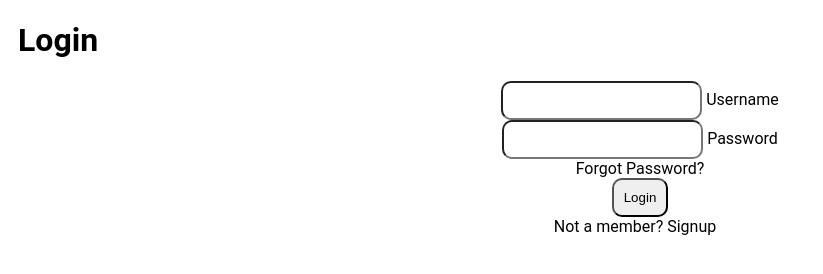
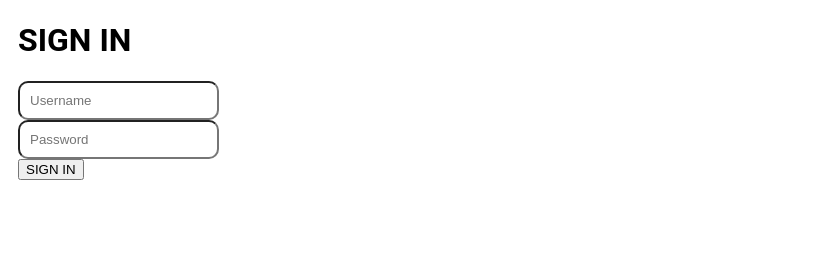
Before and after one commit to Beepin123/UI-login-project, a plain HTML site: page index.html in a window 1280 px wide. Shown: the whole page, without its empty margins (0-823 px from the left). Drawn offline with Linux system fonts and the light colour scheme.

Commit message:
Update index.html

```diff
--- a/index.html
+++ b/index.html
@@ -1,31 +1,30 @@
 <!DOCTYPE html>
-<html lang="en" dir="ltr">
-  <head>
-    <meta charset="utf-8">
-    <title> Login Form | Codeme</title>
+<html lang="en">
+
+<head>
+    <meta charset="UTF-8">
+    <meta http-equiv="X-UA-Compatible" content="IE=edge">
+    <meta name="viewport" content="width=device-width, initial-scale=1.0">
     <link rel="stylesheet" href="style.css">
-  </head>
-  <body>
-    <div class="center">
-      <h1>Login</h1>
-      <form method="post">
-        <div class="txt_field">
-          <input type="text" required>
-          <span></span>
-          <label>Username</label>
+    <link rel="preconnect" href="https://fonts.googleapis.com">
+    <link rel="preconnect" href="https://fonts.gstatic.com" crossorigin>
+    <link href="https://fonts.googleapis.com/css2?family=Open+Sans&display=swap" rel="stylesheet">
+    <title>Flexbox Login </title>
+</head>
+
+<body>
+    <div class="container">
+        <div class="card">
+            <H1 class="header">SIGN IN</H1>
+            <div>
+                <input class="input" type="text" name="username" id="username" placeholder="Username">
+            </div>
+            <div>
+                <input class="input" type="password" name="password" id="password" placeholder="Password">
+            </div>
+            <button class="button">SIGN IN</button>
         </div>
-        <div class="txt_field">
-          <input type="password" required>
-          <span></span>
-          <label>Password</label>
-        </div>
-        <div class="pass">Forgot Password?</div>
-        <input type="submit" value="Login">
-        <div class="signup_link">
-          Not a member? <a href="#">Signup</a>
-        </div>
-      </form>
     </div>
+</body>
 
-  </body>
 </html>
```
